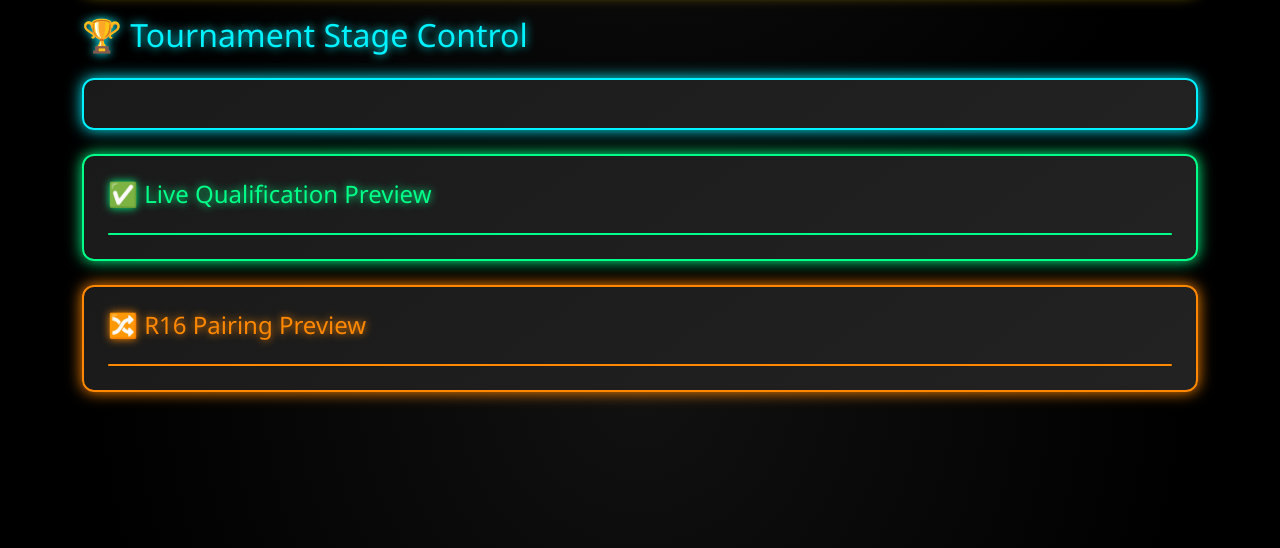
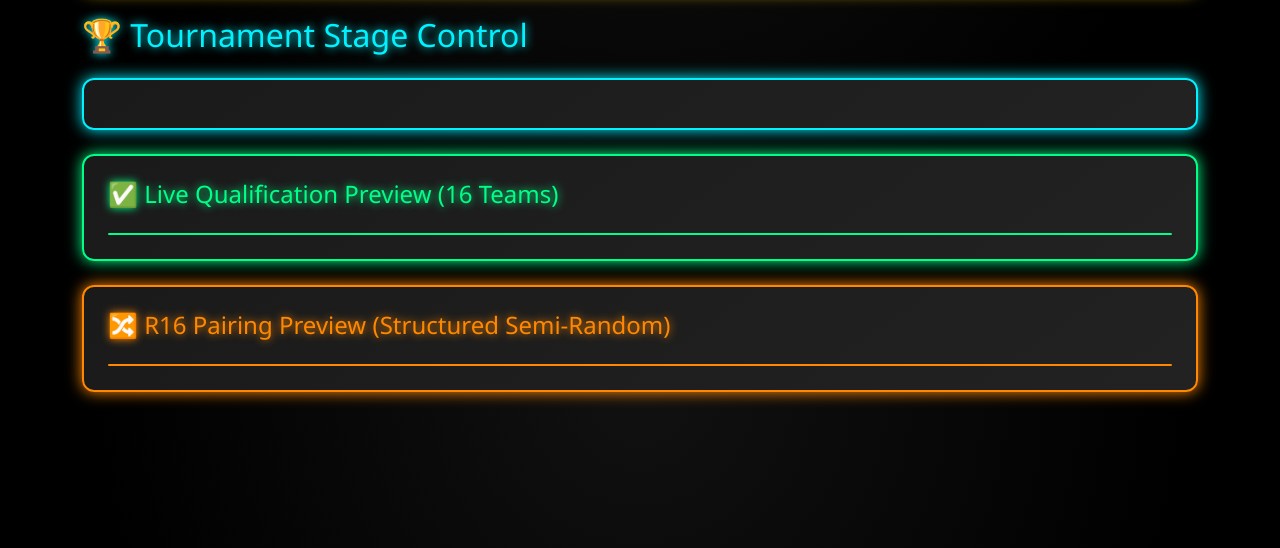
Before and after one commit to Hamza-dev001/football-tournament, a Flask app: page /admin/overview in a window 1280 px wide. Shown: the part 252-800 px from the top of the page. Run offline with Flask 3, Linux system fonts and the light colour scheme; a user stored in the database is signed in; data that the repository does not hold is empty.

Commit message:
Updated styled R16 pairing preview

```diff
--- a/app/templates/overview.html
+++ b/app/templates/overview.html
@@ -47,7 +47,7 @@
      style="border:2px solid #00ff88; box-shadow:0 0 15px #00ff88;">
 
     <h4 style="color:#00ff88; text-shadow:0 0 8px #00ff88;">
-        ✅ Live Qualification Preview
+        ✅ Live Qualification Preview (16 Teams)
     </h4>
 
     <ul class="list-group mt-3">
@@ -64,21 +64,25 @@
 
 </div>
 
-<!-- ✅ PAIRING PREVIEW -->
+<!-- ✅ R16 PAIRING PREVIEW -->
 <div class="card p-4 mt-4"
      style="border:2px solid #ff8800; box-shadow:0 0 15px #ff8800;">
 
     <h4 style="color:#ff8800; text-shadow:0 0 8px #ff8800;">
-        🔀 R16 Pairing Preview
+        🔀 R16 Pairing Preview (Structured Semi‑Random)
     </h4>
 
     <ul class="list-group mt-3">
         {% for team1, team2 in context.pairing_preview %}
         <li class="list-group-item"
             style="background:#111; color:#ffffff; border:1px solid #ff8800;">
-            {{ team1.team.name }}
-            <span style="color:#00f2ff;">vs</span>
-            {{ team2.team.name }}
+            <strong style="color:#00f2ff;">
+                {{ team1.team.name }}
+            </strong>
+            <span style="color:#ffffff;"> vs </span>
+            <strong style="color:#ffc107;">
+                {{ team2.team.name }}
+            </strong>
         </li>
         {% endfor %}
     </ul>
```
